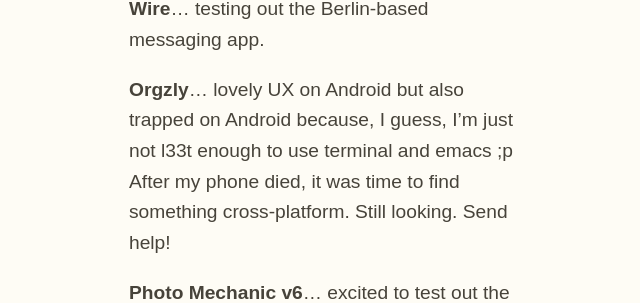
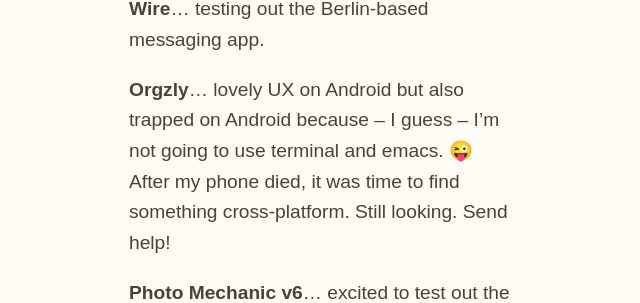
Before and after one commit to zachmccabe/zachmccabe.github.io, a Jekyll site: the page built from tools.md, in a window 1280 px wide and 900 px high, scrolled down 774 px. Shown: the part 181-484 px from the top of the window, without its empty margins (319-959 px from the left). Built offline with Jekyll 4.4.1, drawn with Linux system fonts in a browser that asks for light colours.

Commit message:
Update tools.md

```diff
--- a/tools.md
+++ b/tools.md
@@ -32,7 +32,7 @@
 
 **Wire**… testing out the Berlin-based messaging app.
 
-**Orgzly**… lovely UX on Android but also trapped on Android because, I guess, I'm just not l33t enough to use terminal and emacs ;p After my phone died, it was time to find something cross-platform. Still looking. Send help!
+**Orgzly**… lovely UX on Android but also trapped on Android because – I guess – I'm not going to use terminal and emacs. 😜 After my phone died, it was time to find something cross-platform. Still looking. Send help!
 
 **Photo Mechanic v6**… excited to test out the new version but it'll have to wait awhile.
 
```
